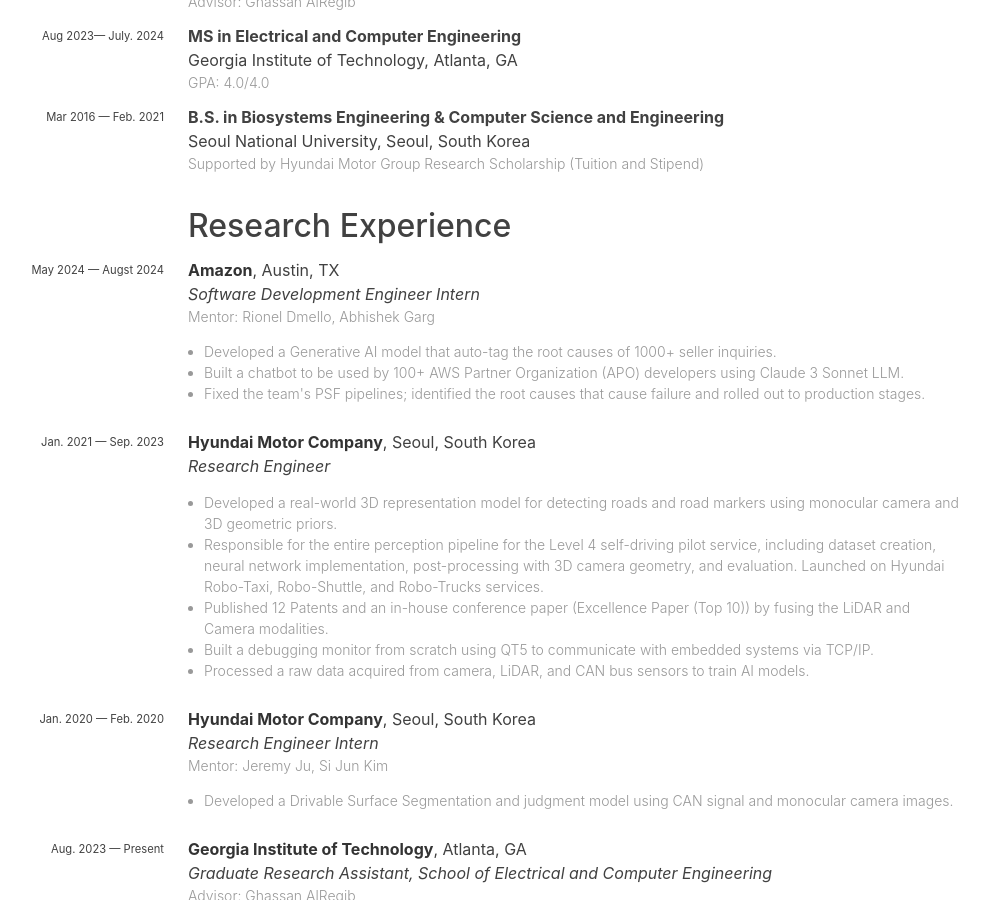
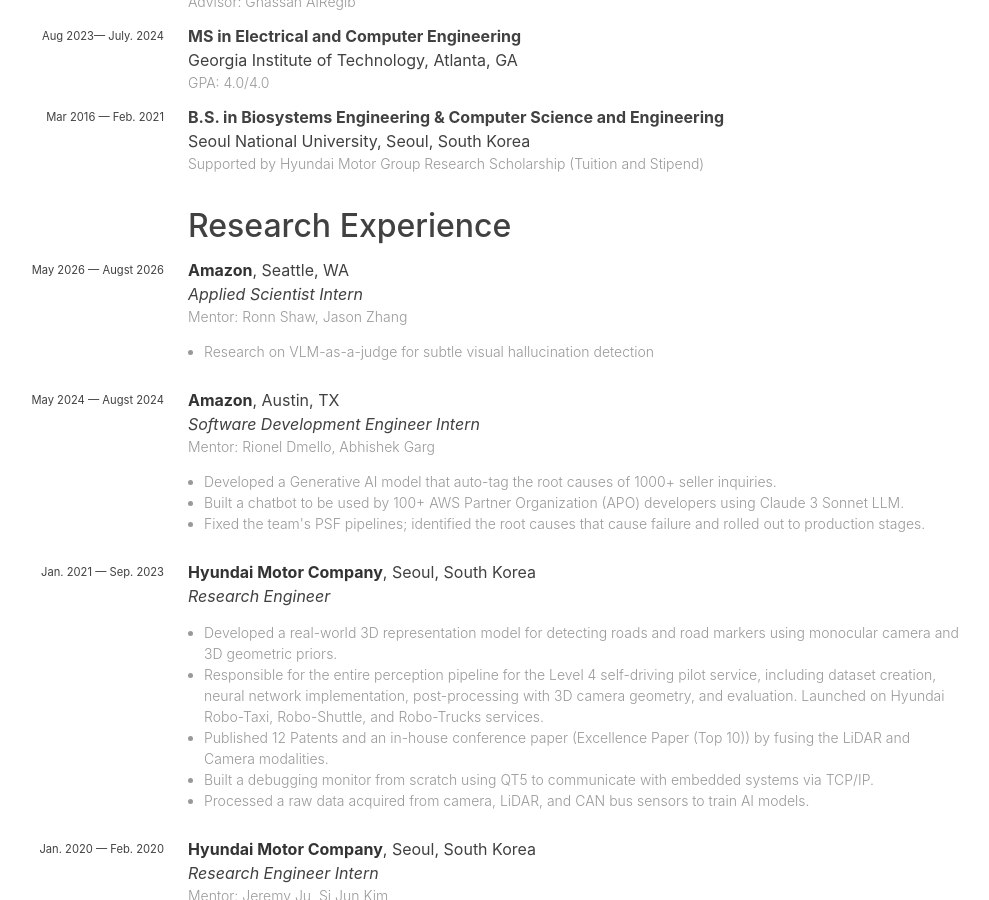
Before and after one commit to skvictoria/skvictoria.github.io, a Jekyll site: the page built from cv.md, in a window 1280 px wide and 900 px high, scrolled down 494 px. Shown: the whole window, without its empty margins (144-1133 px from the left). Built offline with Jekyll 4.4.1, drawn with Linux system fonts in a browser that asks for light colours; nearby versions of some CDN libraries; some web fonts are replaced.

Commit message:
Add Applied Scientist Intern experience at Amazon
Added details for Applied Scientist Intern position at Amazon.

```diff
--- a/_data/experiences.yaml
+++ b/_data/experiences.yaml
@@ -1,3 +1,14 @@
+- institution: Amazon
+  location: "Seattle, WA"
+  position: Applied Scientist Intern
+  mentors:
+    - Ronn Shaw
+    - Jason Zhang
+  year: "May 2026 — Augst 2026"
+  type: industry
+  description:
+    - "Research on VLM-as-a-judge for subtle visual hallucination detection"
+
 - institution: Amazon
   location: "Austin, TX"
   position: Software Development Engineer Intern
```
